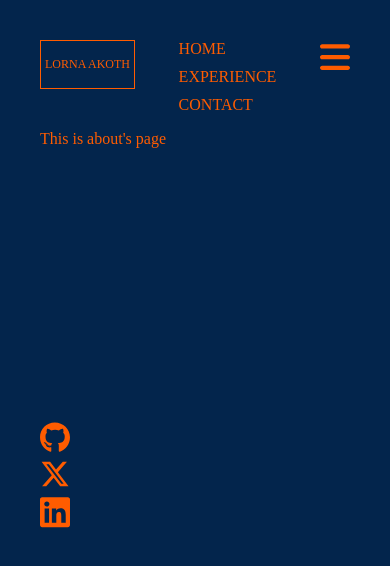
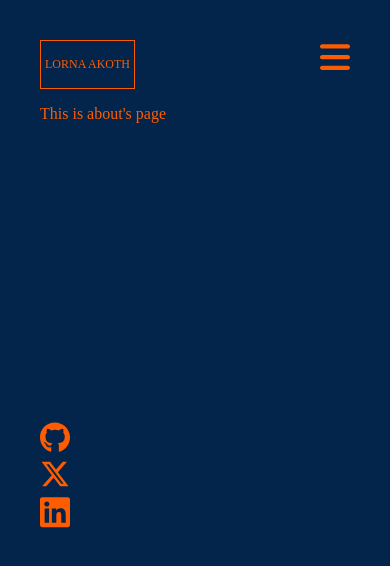
Before and after one commit to akothouma/portfoilio2, a React (Create React App) app: page /about in a window 390 px wide. Shown: the top 566 px of the page. Built offline with nearby package versions, Linux system fonts and the light colour scheme.

Commit message:
Fix:media queries to improve page look

```diff
--- a/src/Nav.css
+++ b/src/Nav.css
@@ -3,10 +3,8 @@
     flex-direction: row;
     justify-content: space-between;
     gap:20px;
+ }
 
-
-
- }
  .otherComponents{
     display: flex;
     position: end;
@@ -18,10 +16,14 @@
 
 
  }
+ .burger{
+    display:none;
+ }
 Link{
     text-decoration: none;
     color:'rgb(255,92,0)';
 }
+
 
 .intro{
     display: flex;
@@ -41,12 +43,19 @@ Link{
 
 } */
 @media (max-width: 768px) {
-    .otherComponents { flex-direction: column;gap:10px;
+    .burger{
+        display: block;
+
+
+    }
+    .otherComponents { flex-direction: column;
+        gap:10px;
+        display: none;
 
    }
-   @media (min-width: 768px) {
+   /* @media (min-width: 768px) {
    .otherComponents {
     flex-direction: row;
      }
-   }
+   } */
 }
```
